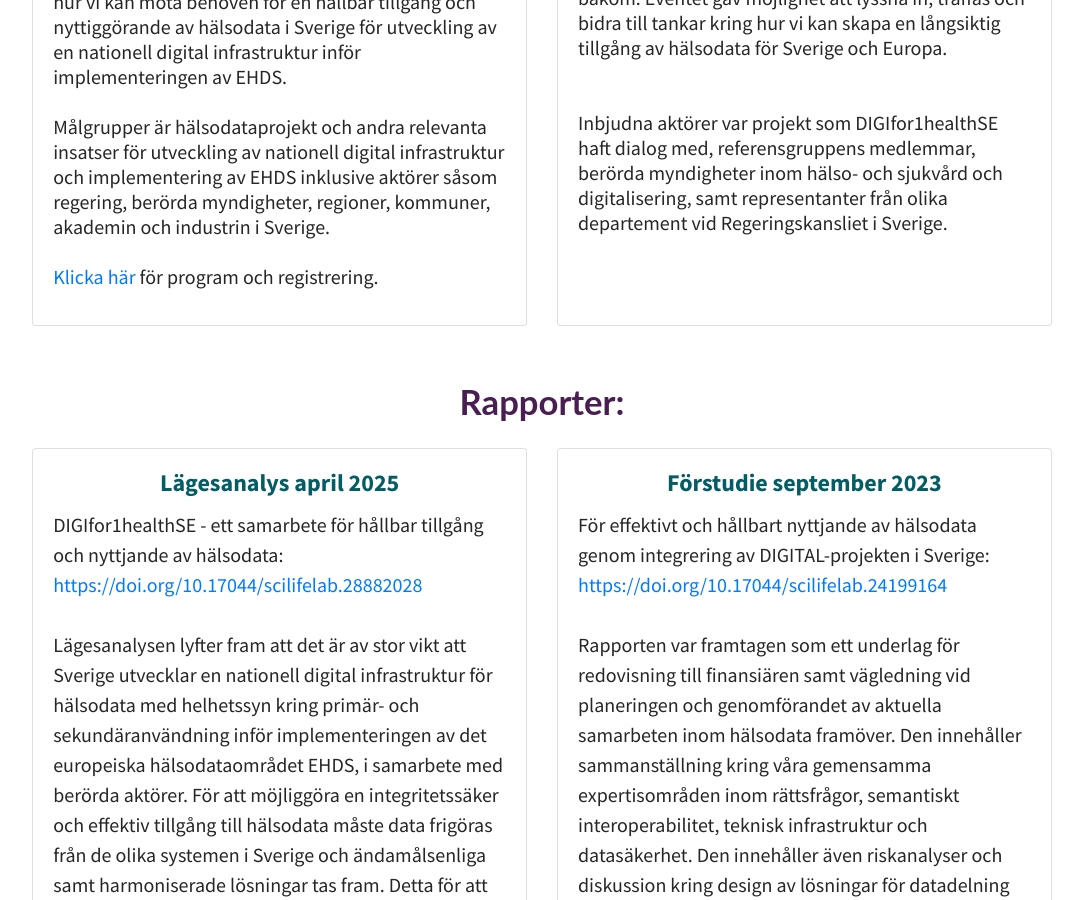
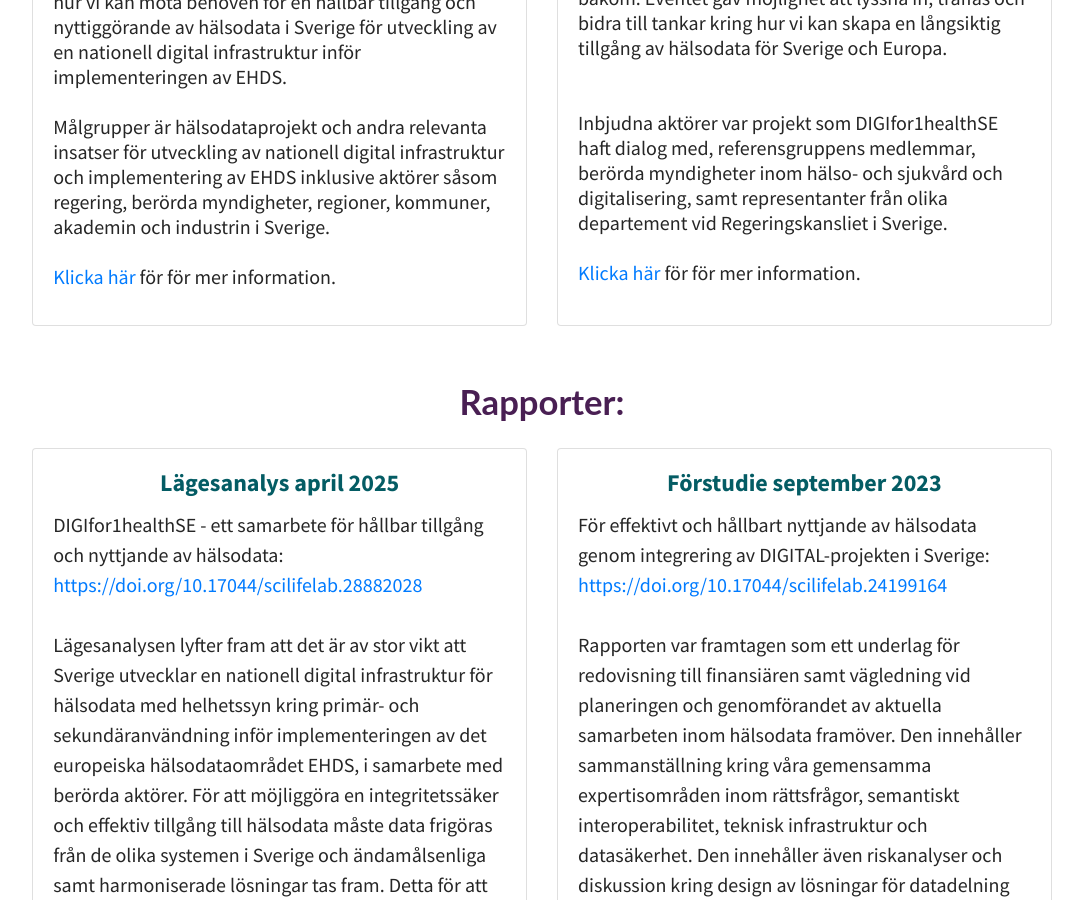
Before and after one commit to ScilifelabDataCentre/DIGIfor1Health_web, a Jekyll site: the page built from pages/outputs.md, in a window 1280 px wide and 900 px high, scrolled down 682 px. Shown: the whole window, without its empty margins (98-1181 px from the left). Built offline with Jekyll 4.4.1, drawn with Linux system fonts in a browser that asks for light colours; a script that is not in the unit is left out; comment, search, counter and statistics services are not loaded.

Commit message:
Update outputs.md

```diff
--- a/pages/outputs.md
+++ b/pages/outputs.md
@@ -35,7 +35,7 @@ Målgrupper är hälsodataprojekt och andra relevanta insatser för utveckling a
 
 <br>
 <br>
-<a href="https://www.lyyti.in/The_road_to_EHDS__How_to_meet_the_need_for_sustainable_access_and_utilization_of_health_data_in_Sweden_1297">Klicka här</a> för program och registrering. </p>
+<a href="https://www.scilifelab.se/event/the-road-to-ehds-how-to-meet-the-need-for-sustainable-access-and-utilization-of-health-data-in-sweden/">Klicka här</a> för för mer information. </p>
         </div>
       </div>
     </div>
@@ -57,7 +57,12 @@ Målgrupper är hälsodataprojekt och andra relevanta insatser för utveckling a
 Eventet syftade till att öka deltagarnas kunskaper om DIGIfor1healthSE, dess samarbete och aktörerna bakom. Eventet gav möjlighet att lyssna in, träffas och bidra till tankar kring hur vi kan skapa en långsiktig tillgång av hälsodata för Sverige och Europa. <br>
 <br>
 <br>
-Inbjudna aktörer var projekt som DIGIfor1healthSE haft dialog med, referensgruppens medlemmar, berörda myndigheter inom hälso- och sjukvård och digitalisering, samt representanter från olika departement vid Regeringskansliet i Sverige. </p>
+Inbjudna aktörer var projekt som DIGIfor1healthSE haft dialog med, referensgruppens medlemmar, berörda myndigheter inom hälso- och sjukvård och digitalisering, samt representanter från olika departement vid Regeringskansliet i Sverige.
+<br>
+<br>
+<a href="https://www.scilifelab.se/news/digifor1healthse-highlights-need-for-coordinated-health-data-infrastructure-in-sweden/">Klicka här</a> för för mer information.
+
+</p>
         </div>
       </div>
     </div>
```
